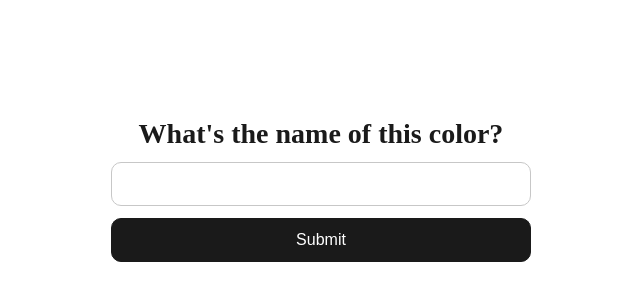
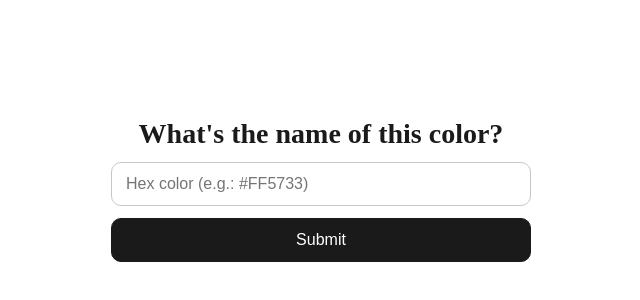
Before and after one commit to yamal-coding/color-snitch, a React (Vite) app: page / in a window 1280 px wide. Shown: the part 218-518 px from the top of the page, without its empty margins (319-959 px from the left). Built offline with nearby package versions, Linux system fonts and the light colour scheme.

Commit message:
add hex color placeholder

```diff
--- a/src/App.tsx
+++ b/src/App.tsx
@@ -15,7 +15,7 @@ function View() {
         }}
       >
         <h1 style={styles.title}>What's the name of this color?</h1>
-        <input type="text" style={styles.input} />
+        <input type="text" placeholder="Hex color (e.g.: #FF5733)" style={styles.input} />
         <button type="submit" style={styles.button}>
           Submit
         </button>
```
